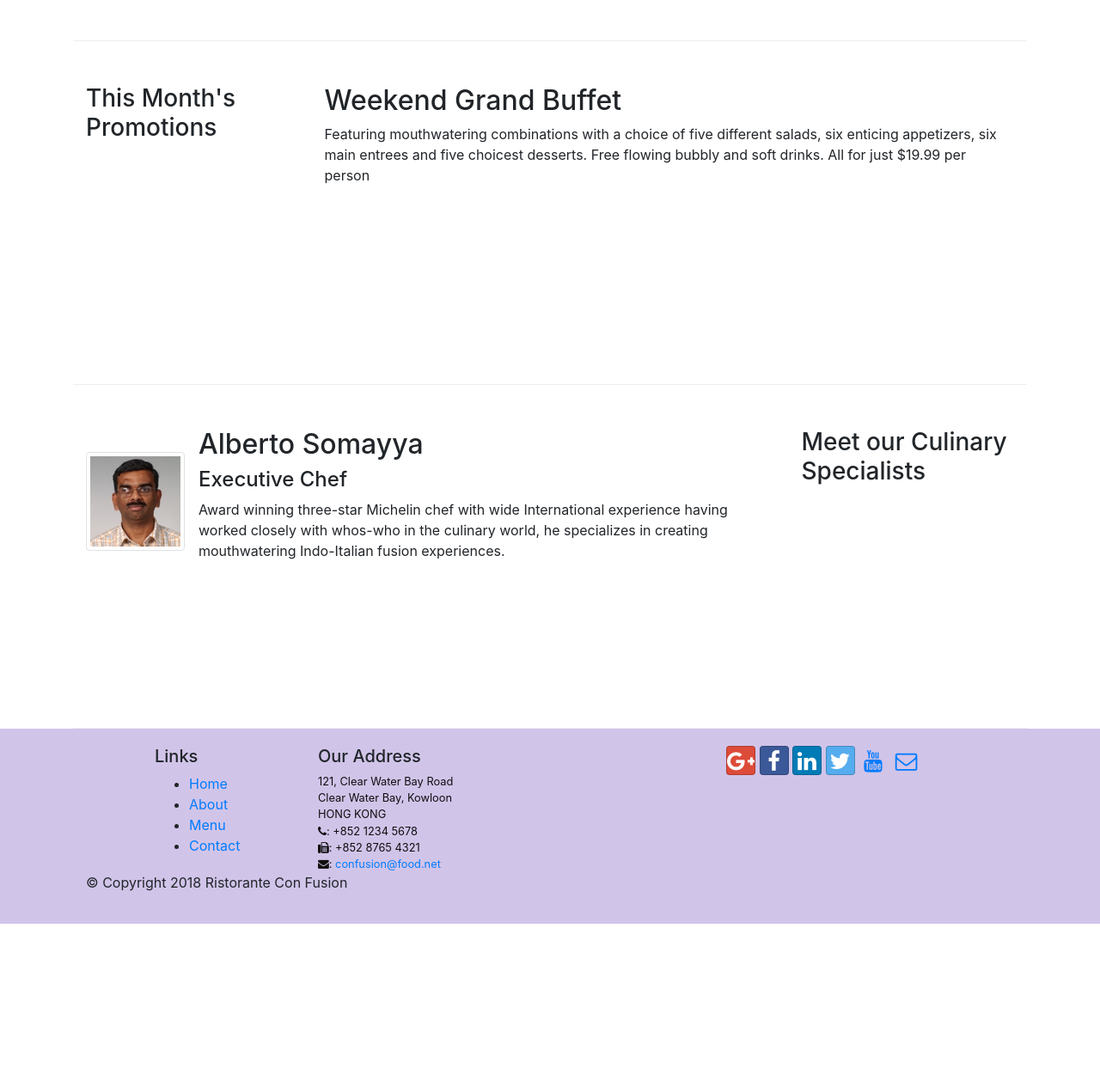
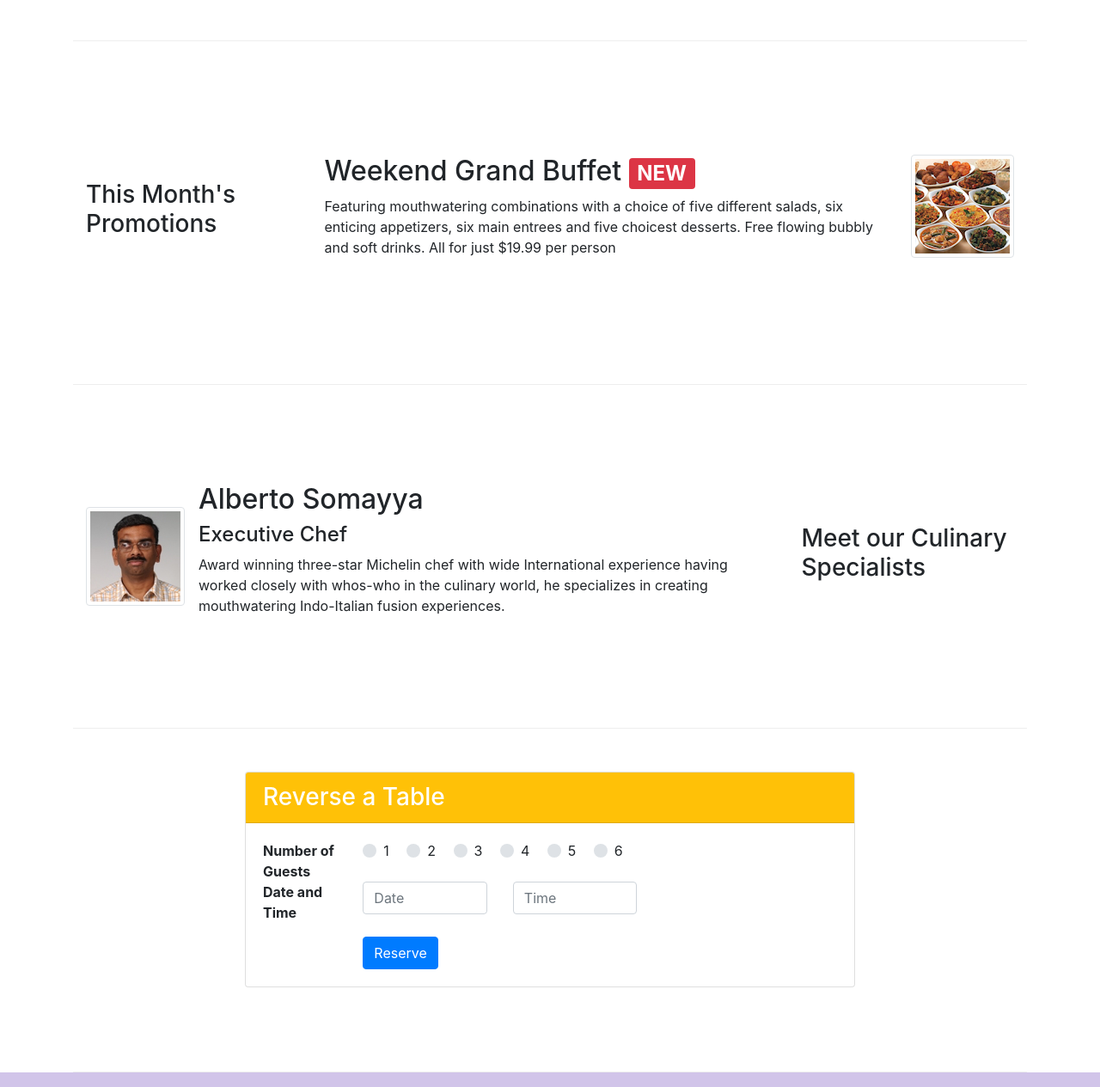
Before and after one commit to Karthigeyan420/Bootstrap4, a website: page index.html in a window 1280 px wide. Shown: the part 750-2015 px from the top of the page at 86% size. Before the commit the page ends 1825 px from the top, so only its background shows below. Drawn offline with nearby package versions, Linux system fonts and the light colour scheme.

```diff
--- a/css/styles.css
+++ b/css/styles.css
@@ -39,3 +39,10 @@
 .btn-group .btn{
     margin : 0px 2px 0px 0px;
 }
+
+.tab-content{
+    border-left: 1px solid #ddd;
+    border-right: 1px solid #ddd;
+    border-bottom: 1px solid #ddd;
+    padding: 10px;
+}
--- a/index.html
+++ b/index.html
@@ -40,8 +40,11 @@
                     <h1>Ristorante con Fusion</h1>
                     <p>We take inspiration from the World's best cuisines, and create a unique fusion experience. Our lipsmacking creations will tickle your culinary senses!</p>
                 </div>
-                <div class="col-12 col-sm align-self-center">
+                <div class="col-12 col-sm-3 align-self-center">
                     <img src="img/logo.png" class="img-fluid">
+                </div>
+                <div class="col-12 col-sm-3 align-self-center">
+                    <a href="#ReserveTable"><button type="button" class="btn btn-block btn-warning"> Reserve Table</button></a>
                 </div>
             </div>
         </div>
@@ -54,10 +57,10 @@
             </ol>
         </div>
         <div class="row row-content">
-            <div class="col-12 col-sm-4 order-sm-last col-md-3">
+            <div class="col-12 col-sm-4 order-sm-last col-md-3 align-self-center">
                 <h3>Our Lipsmacking Culinary Creations</h3>
             </div>
-            <div class="col col-sm order-sm-first col-md">
+            <div class="col col-sm order-sm-first col-md align-self-center">
                 <div class="media">
                     <img src="img/uthappizza.png" class="d-flex mr-3 img-thumbnail align-self-center" alt="Uthappizza">
                     <div class="media-body">
@@ -72,28 +75,81 @@
 
 
         <div class="row row-content">
-            <div class="col-12 col-sm-4 col-md-3">
+            <div class="col-12 col-sm-4 col-md-3 align-self-center">
                 <h3>This Month's Promotions</h3>
             </div>
-            <div class="col col-sm col-md">
-                <h2>Weekend Grand Buffet</h2>
-                <p>Featuring mouthwatering combinations with a choice of five different salads, six enticing appetizers, six main entrees and five choicest desserts. Free flowing bubbly and soft drinks. All for just $19.99 per person </p>
+            <div class="col col-sm col-md align-self-center">
+                <div class="media">
+                    <div class="media-body">
+                        <h2 class="mt-0">Weekend Grand Buffet <span class="badge badge-danger">NEW</span> </h2>
+                        <p>Featuring mouthwatering combinations with a choice of five different salads, six enticing appetizers, six main entrees and five choicest desserts. Free flowing bubbly and soft drinks. All for just $19.99 per person </p>
+                    </div>
+                    <img src="img/buffet.png" class="d-flex ml-3 img-thumbnail justify-content-end" alt="">
+                </div>
             </div>
         </div>
 
         <div class="row row-content">
-            <div class="col-12 col-sm-4 order-sm-last col-md-3">
+            <div class="col-12 col-sm-4 order-sm-last col-md-3 align-self-center">
                 <h3>Meet our Culinary Specialists</h3>
             </div>
-            <div class="col col-sm order-sm-first col-md">
+            <div class="col col-sm order-sm-first col-md align-self-center">
                 <div class="media">
-                    <img src="img/alberto.png" class="d-flex mr-3 img-thumbnail align-self-center" alt="">
+                        <img src="img/alberto.png" class="d-flex mr-3 img-thumbnail align-self-center" alt="alberto">
                     <div class="media-body">
                         <h2>Alberto Somayya</h2>
                         <h4>Executive Chef</h4>
                         <p>Award winning three-star Michelin chef with wide International experience having worked closely with whos-who in the culinary world, he specializes in creating mouthwatering Indo-Italian fusion experiences. </p>
                     </div>
                 </div>
+            </div>
+        </div>
+        <div class="row row-content">
+            <div class="col-11 col-sm-8 offset-md-2">
+                    <div class="card">
+                        <h3  id="ReserveTable" class="card-header bg-warning text-white">Reverse a Table</h3>
+                        <div class="card-body">
+                            <form >
+                                <dl class="row">
+                                    <dt class="col-12 col-sm-2">Number of Guests</dt>
+                                    <dd class="col-12 col-sm-10">
+                                        <div class="custom-control custom-radio custom-control-inline">
+                                            <input type="radio" class="custom-control-input" name="radio" id="radio1">
+                                            <label for="radio1" class="custom-control-label">1</label>
+                                        </div>
+                                        <div class="custom-control custom-radio custom-control-inline">
+                                            <input type="radio" class="custom-control-input" name="radio" id="radio2">
+                                            <label for="radio2" class="custom-control-label">2</label>
+                                        </div>
+                                        <div class="custom-control custom-radio custom-control-inline">
+                                            <input type="radio" class="custom-control-input" name="radio" id="radio3">
+                                            <label for="radio3" class="custom-control-label">3</label>
+                                        </div>
+                                        <div class="custom-control custom-radio custom-control-inline">
+                                            <input type="radio" class="custom-control-input" name="radio" id="radio4">
+                                            <label for="radio4" class="custom-control-label">4</label>
+                                        </div>
+                                        <div class="custom-control custom-radio custom-control-inline">
+                                            <input type="radio" class="custom-control-input" name="radio" id="radio5">
+                                            <label for="radio5" class="custom-control-label">5</label>
+                                        </div>
+                                        <div class="custom-control custom-radio custom-control-inline">
+                                            <input type="radio" class="custom-control-input" name="radio" id="radio6">
+                                            <label for="radio6" class="custom-control-label">6</label>
+                                        </div>
+                                    </dd>
+                                    <dt class="col-12 col-sm-2">Date and Time</dt>
+                                    <dd class="col-12 col-sm-3"><input class="form-control" type="text" name="date" placeholder="Date"></dd>
+                                    <dd class="col-12 col-sm-3"><input class="form-control" type="text" name="date" placeholder="Time"></dd>
+                                </dl>
+                                <div class="row">
+                                    <div class="col-10 offset-2">
+                                        <button type="button" class="btn btn-primary">Reserve</button>
+                                    </div>
+                                </div>
+                            </form>
+                        </div>
+                    </div>
             </div>
         </div>
     </div>
@@ -121,8 +177,8 @@
 		              <i class="fa fa-envelope"></i>: <a href="mailto:confusion@food.net">confusion@food.net</a>
 		           </address>
                 </div>
-                <div class="col-12 col-sm-4">
-                    <div>
+                <div class="col-12 col-sm-4  align-self-center">
+                    <div class="text-center">
                         <a class="btn btn-social-icon btn-google" href="http://google.com/+"><i class="fa fa-google-plus"></i></a>
                         <a class="btn btn-social-icon btn-facebook" href="http://www.facebook.com/profile.php?id="><i class="fa fa-facebook"></i></a>
                         <a class="btn btn-social-icon btn-linkedin" href="http://www.linkedin.com/in/"><i class="fa fa-linkedin"></i></a>
```
Also changed, not shown: aboutus.html (+25 -0 lines).
